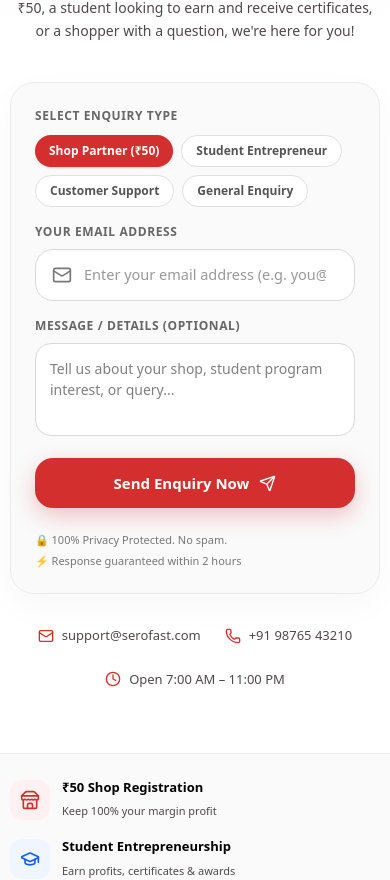
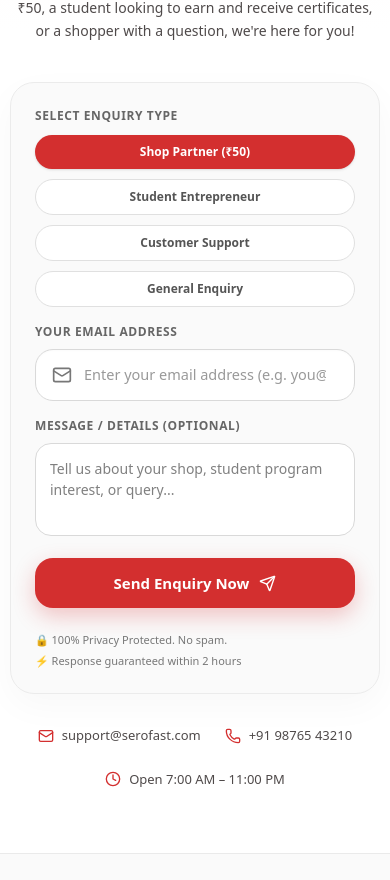
Before and after one commit to serofast/Serofast, a React (Vite) app: page / in a window 390 px wide. Shown: the part 8436-9316 px from the top of the page. Built offline with nearby package versions, Linux system fonts and the light colour scheme; no server answers; a web font is replaced by a local one.

Commit message:
fix: Enhance enquiry type selection layout for better responsiveness

```diff
--- a/src/components/reusable/EnquirySection.jsx
+++ b/src/components/reusable/EnquirySection.jsx
@@ -80,13 +80,13 @@ export default function EnquirySection() {
                   <label className="block text-[12px] font-bold uppercase tracking-wider text-[#666]">
                     Select Enquiry Type
                   </label>
-                  <div className="mt-2.5 flex flex-wrap gap-2">
+                  <div className="mt-2.5 flex flex-wrap gap-2 max-560:flex-col max-560:gap-2.5">
                     {categories.map((cat) => (
                       <button
                         key={cat}
                         type="button"
                         onClick={() => setCategory(cat)}
-                        className={`rounded-full px-3.5 py-1.5 text-[12px] font-bold transition-all duration-200 ${
+                        className={`rounded-full px-3.5 py-1.5 text-[12px] font-bold transition-all duration-200 max-560:py-2 ${
                           category === cat
                             ? "bg-brandRed text-white shadow-sm"
                             : "border border-[#e0e0e0] bg-white text-[#555] hover:border-brandRed hover:text-brandRed"
```
